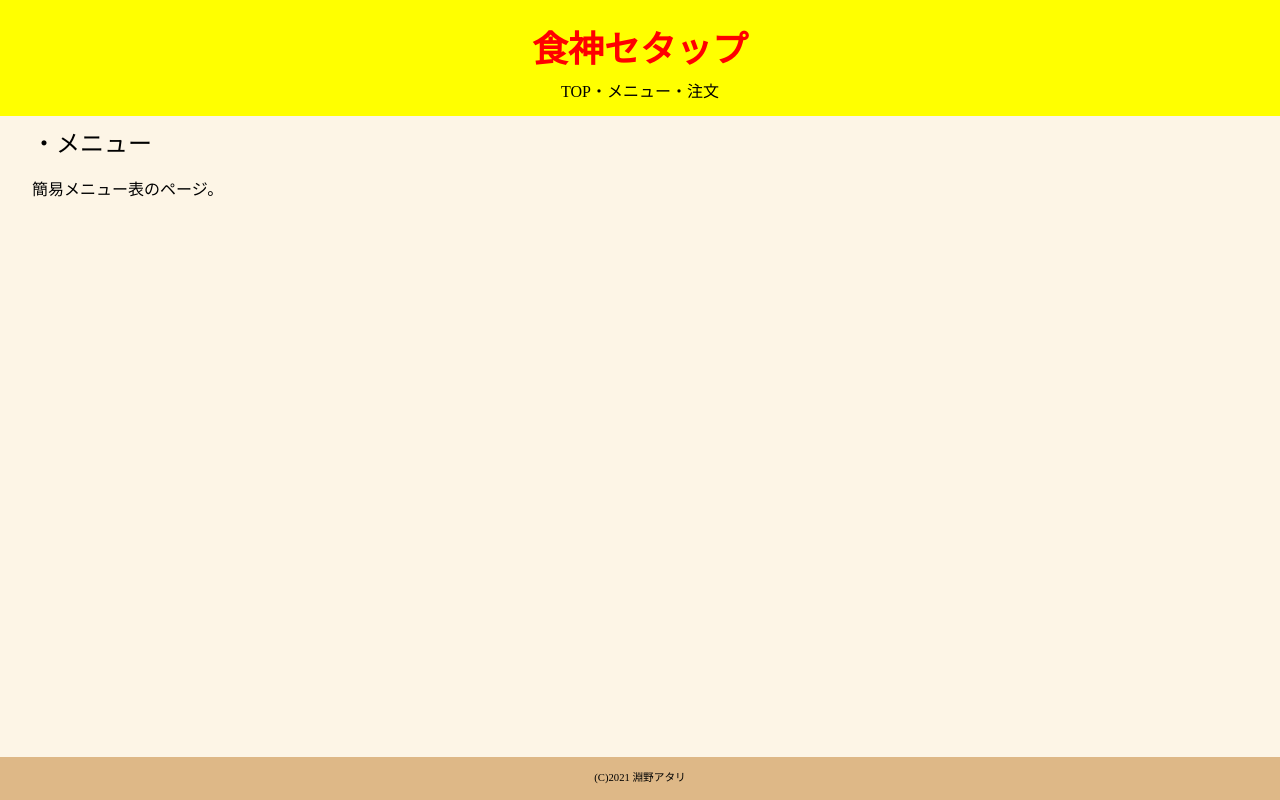
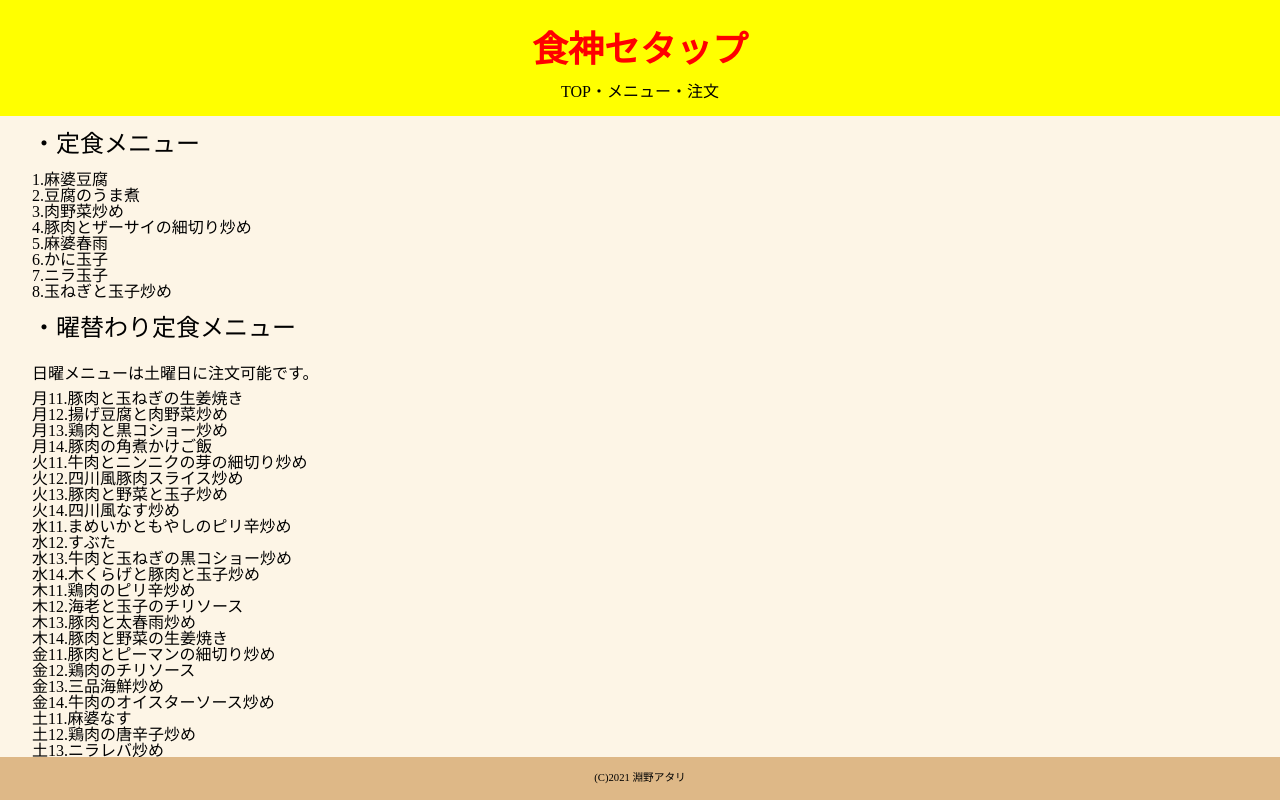
Before and after one commit to hutinoatari/shokujinSetApp, a Next.js app: page /menu in a window 1280 px wide. Built offline with nearby package versions, Linux system fonts and the light colour scheme.

Commit message:
メニューページ書いた

```diff
--- a/src/pages/menu.tsx
+++ b/src/pages/menu.tsx
@@ -1,10 +1,25 @@
 import { FC } from "react";
+import { menuDataType, menuDatas, dayMenuDatas } from "../datas/menuData";
 
 const Menu: FC<{}> = () => {
     return (
         <>
-            <h2>メニュー</h2>
-            <p>簡易メニュー表のページ。</p>
+            <h2>定食メニュー</h2>
+            <ul>
+                {menuDatas.map((menuData: menuDataType, i: number) => (
+                    <li key={`set-${i}`}>{menuData.name}</li>
+                ))}
+            </ul>
+
+            <h2>曜替わり定食メニュー</h2>
+            <p>日曜メニューは土曜日に注文可能です。</p>
+            <ul>
+                {dayMenuDatas.map((menus: menuDataType[], i: number) =>
+                    menus.map((menu: menuDataType, j: number) => (
+                        <li key={`daySet-${i}-${j}`}>{menu.name}</li>
+                    ))
+                )}
+            </ul>
         </>
     );
 };
```
